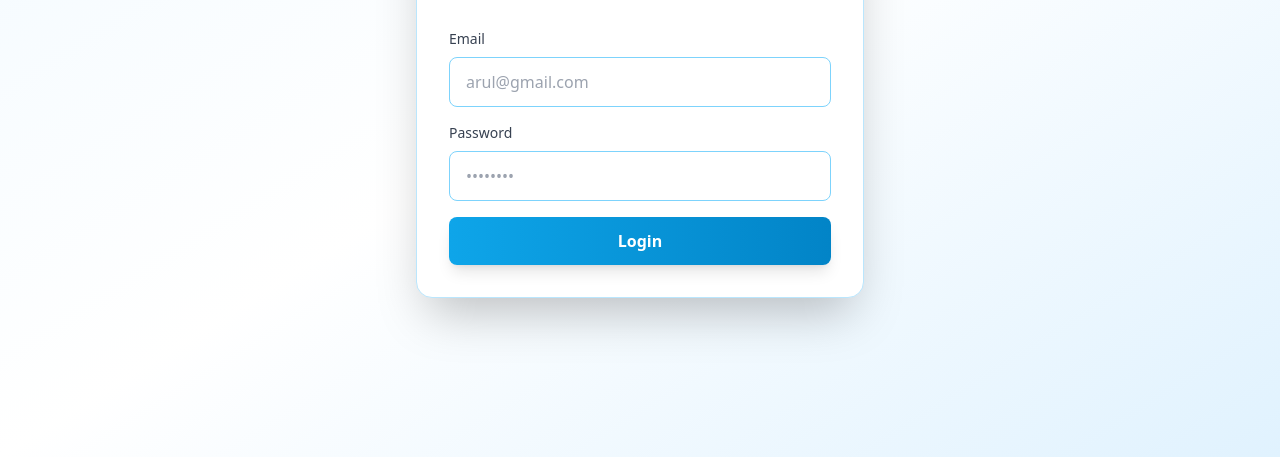
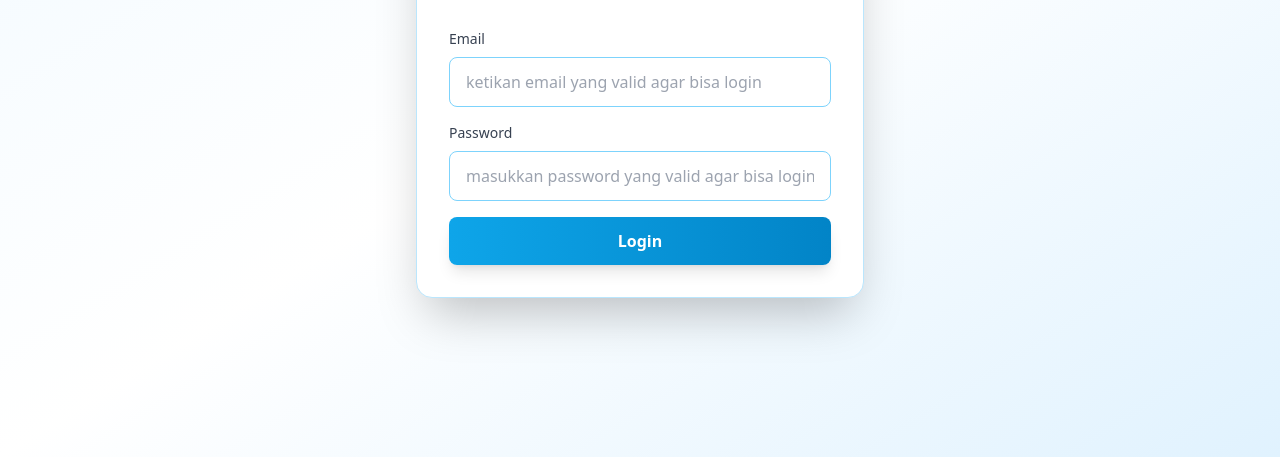
Before and after one commit to ChairulCode/post-test-minggu-11-iot, a plain HTML site: page index.html in a window 1280 px wide. Shown: the part 343-800 px from the top of the page. Drawn offline with nearby package versions, Linux system fonts and the light colour scheme.

Commit message:
ganti isi placeholder agar lebih informatif

```diff
--- a/index.html
+++ b/index.html
@@ -69,7 +69,7 @@
             <input
               type="email"
               id="email"
-              placeholder="arul@gmail.com"
+              placeholder="ketikan email yang valid agar bisa login"
               class="w-full px-4 py-3 border border-skyblue-300 rounded-lg focus:ring-2 focus:ring-skyblue-500 focus:border-transparent transition-all outline-none"
             />
           </div>
@@ -81,7 +81,7 @@
             <input
               type="password"
               id="password"
-              placeholder="••••••••"
+              placeholder="masukkan password yang valid agar bisa login"
               class="w-full px-4 py-3 border border-skyblue-300 rounded-lg focus:ring-2 focus:ring-skyblue-500 focus:border-transparent transition-all outline-none"
             />
           </div>
```
